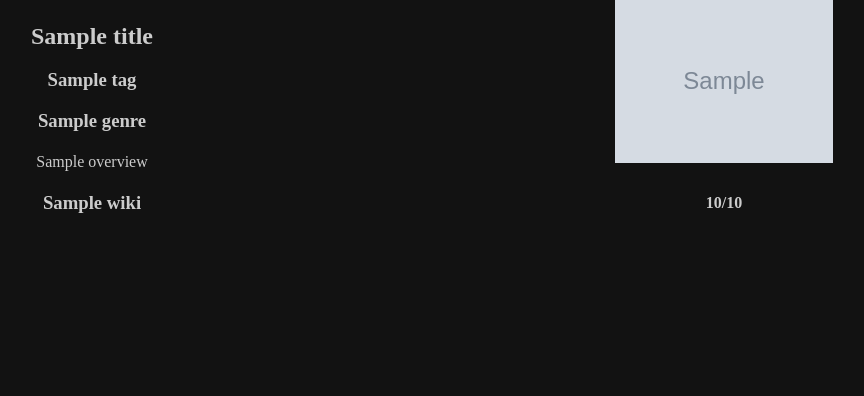
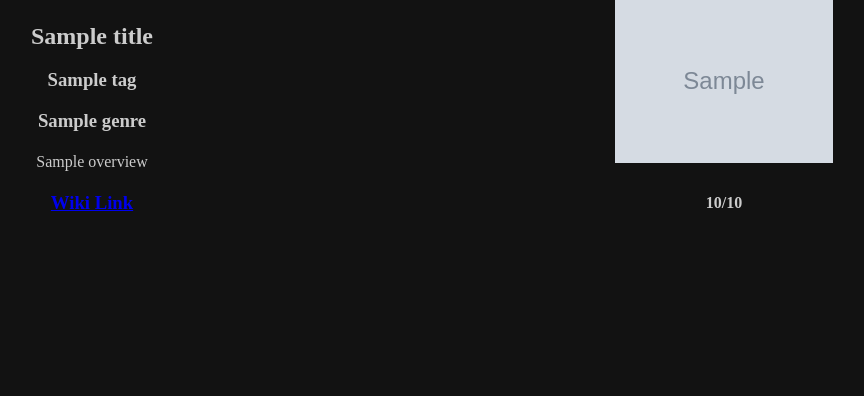
Before and after one commit to noahpsutka/Movie-Explorer, a Flask app: template templates/index.html in a window 1280 px wide. Shown: the part 67-463 px from the top of the page, without its empty margins (237-1101 px from the left). Run offline with Flask 2, Linux system fonts and the light colour scheme; the template is opened without the code that fills it: most values are stand-ins (such as "Sample title", 1, 10 or a date in 2020); grey boxes marked "Sample" are stand-in pictures.

Commit message:
Added ability to click on wiki link

```diff
--- a/templates/index.html
+++ b/templates/index.html
@@ -12,7 +12,7 @@
             <h3>{{ tag }}</h3>
             <h3>{{ genre }}</h3>
             <p class="movie-description">{{ overview }}</p>
-            <h3>{{ wiki }}</h3>
+            <h3><a href="{{ wiki }}">Wiki Link</a></h3>
         </div>
         <div>
             <img class="movie-poster" src="{{image}}">
```
